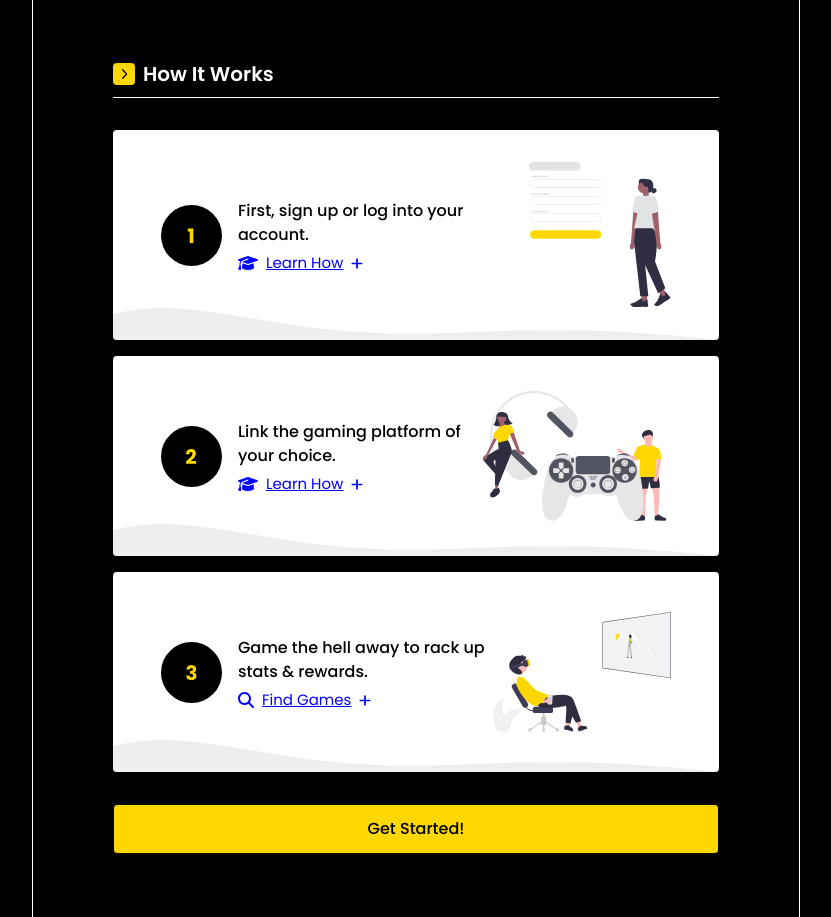
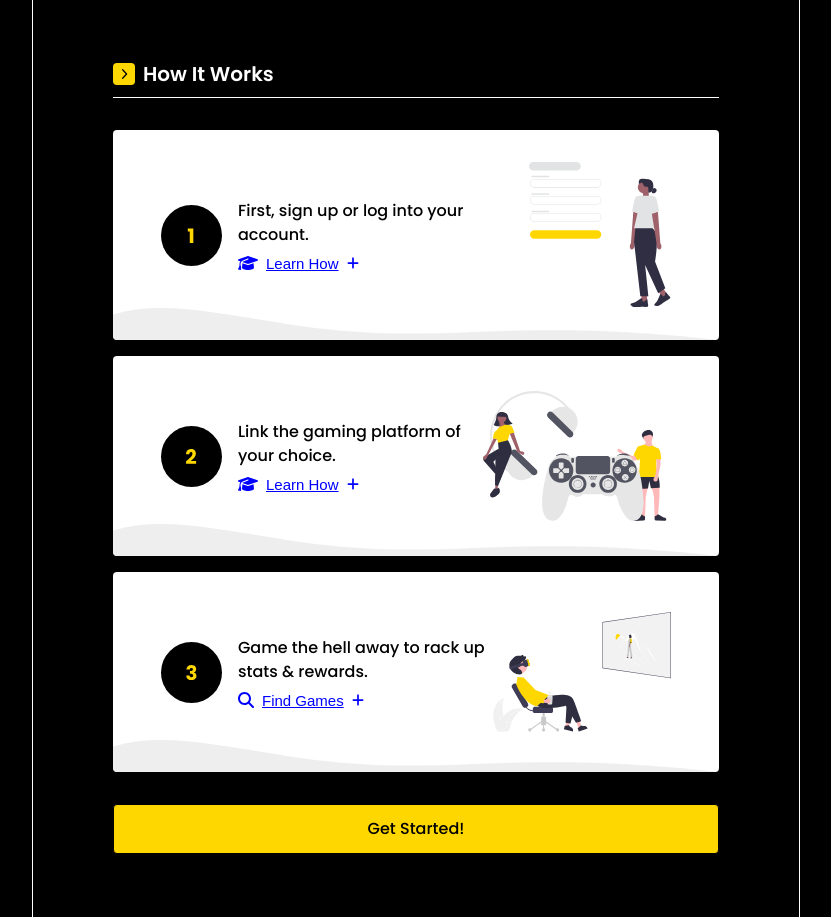
Before and after one commit to avinno/StatCrak, a PHP site: page / in a window 1280 px wide. Shown: the part 589-1506 px from the top of the page, without its empty margins (224-1055 px from the left). Run offline with PHP 8.4, Linux system fonts and the light colour scheme.

Commit message:
html/css updates

```diff
--- a/css/style.css
+++ b/css/style.css
@@ -480,7 +480,7 @@ input {
 	font-size: 14px;
 }
 
-button, .btn-signup {
+.login-btn, .btn-signup {
 	padding: .5rem 1.25rem;
 	background-color: #000;
 	color: #fff;
@@ -602,11 +602,20 @@ button, .btn-signup {
 }
 
 .step-copy-wrapper span {
-	display: inline;
+	display: flex;
 }
 
-.step-copy-wrapper a {
+.step-link {
 	font-size: 15px;
+	text-decoration: underline;
+	color: #0000ff;
+	cursor: pointer;
+	display: flex;
+	align-items: center;
+	background-color: transparent;
+	border: none;
+	flex-grow: 1;
+	padding: 0;
 }
 
 .step-copy-wrapper img {
@@ -614,7 +623,7 @@ button, .btn-signup {
 	vertical-align: middle;
 }
 
-.step-card:nth-of-type(3) .step-copy-wrapper a img {
+.step-card:nth-of-type(3) .step-copy-wrapper .step-link img {
 	max-width: 16px;
 }
 
--- a/index.html
+++ b/index.html
@@ -53,7 +53,7 @@
 						<img src="media/svg/lock.svg" alt="Lock icon">
 					</label>
 					<input type="password" name="password" id="password" placeholder="Enter password" autocomplete="off" title="Please enter your password here." required>
-					<button type="submit">Login</button>
+					<button class="login-btn" type="submit">Login</button>
 					<a href="#" class="btn-signup" type="submit">Sign&nbsp;Up</a>
 				</form>
 			</section>
@@ -67,9 +67,9 @@
 							<div class="step-copy-wrapper">
 								<h3>First, sign up or log into your account.</h3>
 								<span>
-									<a class="step-link" href="#/" onclick="stepOneLinkIconSwap()">
+									<button class="step-link" onclick="stepOneLinkIconSwap()">
 										<img src="media/svg/grad-hat.svg" alt="Graduation hat icon">Learn How<img class="plus-icon" src="media/svg/plus.svg" alt="Plus to expand icon"><img class="minus-icon" src="media/svg/minus.svg" alt="Minus to close icon">
-									</a>
+									</button>
 								</span>
 							</div>
 							<img src="media/svg/step-1-ill.svg" alt="Step 1 illustration">
@@ -85,9 +85,9 @@
 							<div class="step-copy-wrapper">
 								<h3>Link the gaming platform of your choice.</h3>
 								<span>
-									<a class="step-link" href="#/" onclick="stepTwoLinkIconSwap()">
+									<button class="step-link" onclick="stepTwoLinkIconSwap()">
 										<img src="media/svg/grad-hat.svg" alt="Graduation hat icon">Learn How<img class="plus-icon" src="media/svg/plus.svg" alt="Plus to expand icon"><img class="minus-icon" src="media/svg/minus.svg" alt="Minus to close icon">
-									</a>
+									</button>
 								</span>
 							</div>
 							<img src="media/svg/step-2-ill.svg" alt="Step 1 illustration">
@@ -103,9 +103,9 @@
 							<div class="step-copy-wrapper">
 								<h3>Game the hell away to rack up stats & rewards.</h3>
 								<span>
-									<a href="#/" class="step-link" onclick="stepThreeLinkIconSwap()">
+									<button class="step-link" onclick="stepThreeLinkIconSwap()">
 										<img src="media/svg/search.svg" alt="Magnifying glass icon">Find Games<img class="plus-icon" src="media/svg/plus.svg" alt="Plus to expand icon"><img class="minus-icon plus-icon" src="media/svg/minus.svg" alt="Minus to close icon">
-									</a>
+									</button>
 								</span>
 							</div>
 							<img src="media/svg/step-3-ill.svg" alt="Step 1 illustration">
```
